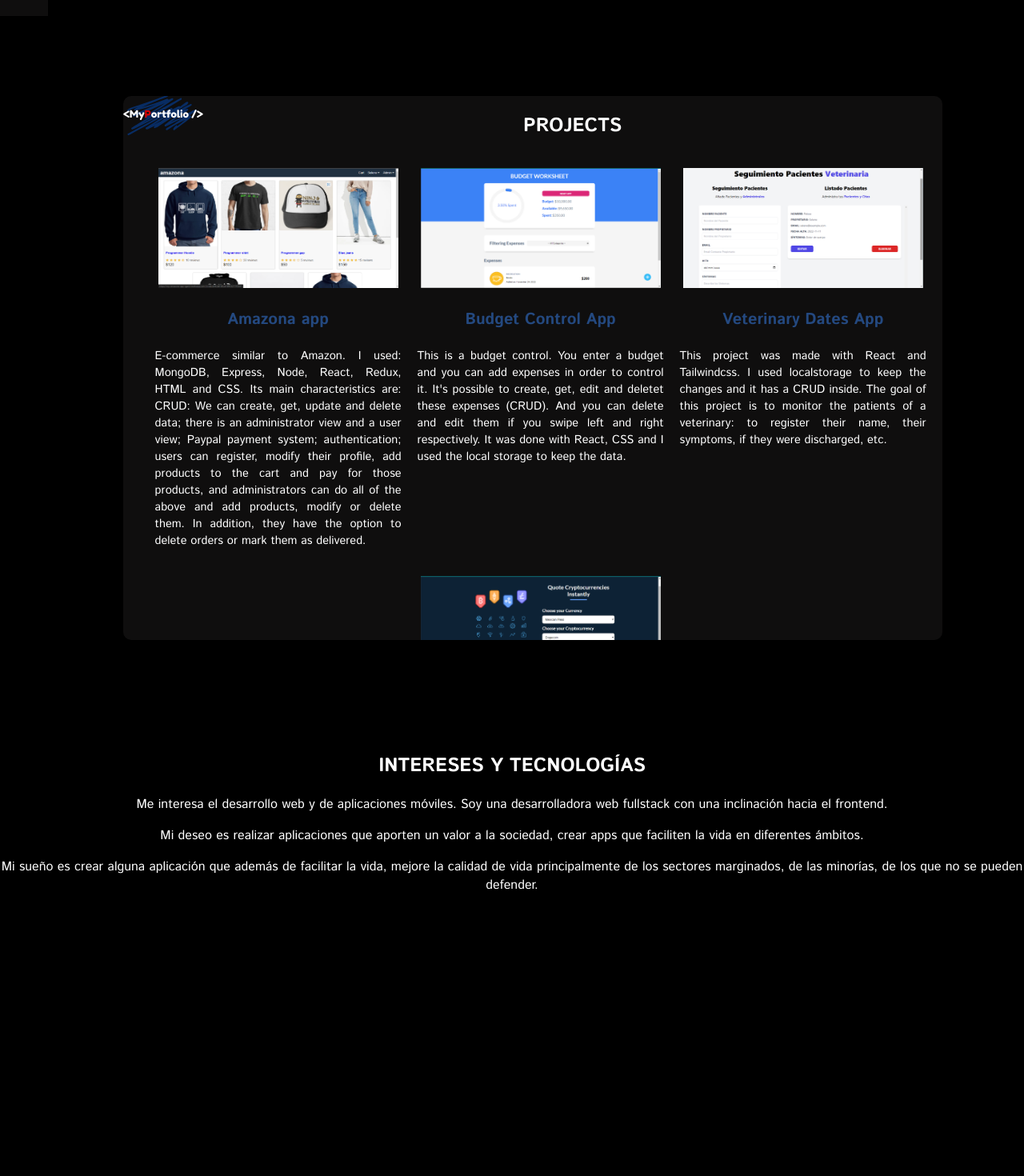
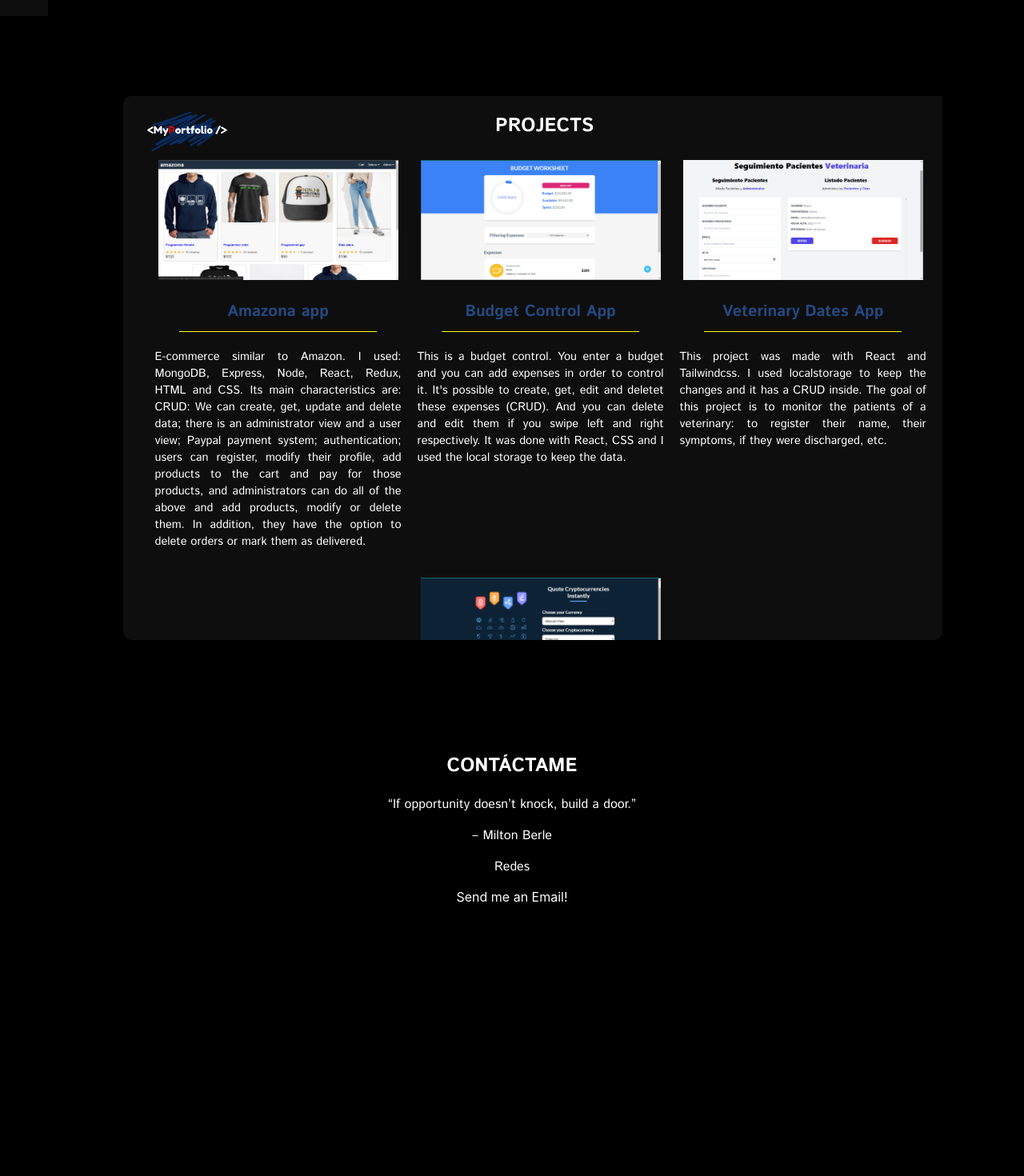
Before and after one commit to selenegabriela/portafolio, a React (Create React App) app: page /home in a window 1280 px wide. Shown: the part 780-2250 px from the top of the page at 80% size. After the commit the page ends 1911 px from the top, so only its background shows below. Built offline with nearby package versions, Linux system fonts and the light colour scheme.

Commit message:
project section finished

```diff
--- a/src/Sections/Footer/Footer.jsx
+++ b/src/Sections/Footer/Footer.jsx
@@ -6,6 +6,22 @@ const Footer = () => {
       <div>
         <h2>CONTÁCTAME</h2>
       </div>
+      <div>
+        <div>
+          <p>“If opportunity doesn’t knock, build a door.”</p>
+          <p>– Milton Berle</p>
+        </div>
+        <div>
+          <div>
+            <p>Redes</p>
+          </div>
+          <div>
+            <form>
+              <legend>Send me an Email!</legend>
+            </form>
+          </div>
+        </div>
+      </div>
     </footer>
   )
 }
--- a/src/Sections/Projects/Projects.jsx
+++ b/src/Sections/Projects/Projects.jsx
@@ -57,7 +57,7 @@ const Projects = () => {
               <img src={cryptocurrencies} width='300' height='150' alt="cryptocurrencies app" />
               <p>Cryptocurrencies Prices App</p>
             </a>
-            <p className={s.description}>Lorem ipsum dolor sit amet, consectetur adipiscing elit. Vivamus ultricies arcu sed risus commodo consectetur. Donec porta augue a justo rhoncus viverra.</p>
+            <p className={s.description}>This web app shows you the cryptocurrency prices in MXN, USD, Euro and GBP. This little project was made with React and Styled Components. I created Cutome hooks for the select and option tags.</p>
           </li>
         </ul>
       </div>
--- a/src/Sections/Projects/Projects.module.css
+++ b/src/Sections/Projects/Projects.module.css
@@ -11,12 +11,18 @@ p, h2 {
     color: #244980;
     font-weight: 700;
     font-size: 20px;
-
 }
 .projectsLink:hover {
     color: var(--blue);
 }
-
+.projectsLink:after {
+    content: '';
+    width: 80%;
+    height: 1px;
+    margin: -10px auto 20px auto;
+    background-color: var(--yellow);
+    display: block;
+}
 .flexSection {
     width: 80%;
     margin: 100px auto 100px 12%;
@@ -29,9 +35,16 @@ p, h2 {
 .flexHeaderProjects {
     display: flex;
     justify-content: space-between;
+    position: absolute;
+    background-color: var(--gray);
+    width: 80%;
+    border-top-left-radius: 10px;
 }
 .flexHeaderProjects img {
-    /* margin-right: 500px; */
+    margin: 20px 0 0 30px;
+}
+.flexHeaderProjects h2 {
+    margin-left: -100px;
 }
 .wrapApps {
     list-style: none;
@@ -39,6 +52,7 @@ p, h2 {
     flex-wrap: wrap;
     gap: 20px;
     margin-right: 20px;
+    margin-top: 80px;
 }
 
 .app {
@@ -50,3 +64,23 @@ p, h2 {
     font-size: 14.5px;
     text-align: justify;
 }
+
+::-webkit-scrollbar {
+    width: 17px;
+}
+
+/* Track */
+::-webkit-scrollbar-track {
+    background: #f1f1f1;
+
+}
+
+/* Handle */
+::-webkit-scrollbar-thumb {
+    background: #888;
+}
+
+/* Handle on hover */
+::-webkit-scrollbar-thumb:hover {
+    background: #555;
+  }
--- a/src/screens/Home/Home.jsx
+++ b/src/screens/Home/Home.jsx
@@ -1,7 +1,6 @@
 import React from 'react';
 import Presentation from '../../Sections/Presentation/Presentation';
 import Projects from '../../Sections/Projects/Projects';
-import Interests from '../../Sections/Interests/Interests';
 import Footer from '../../Sections/Footer/Footer';
 import NavBar from '../../Sections/NavBar/NavBar';
 import s from './Home.module.css';
@@ -16,7 +15,6 @@ const Home = () => {
       <div>
         <Presentation />
         <Projects />
-        <Interests />
         <Footer />
       </div>
     </div>
```
